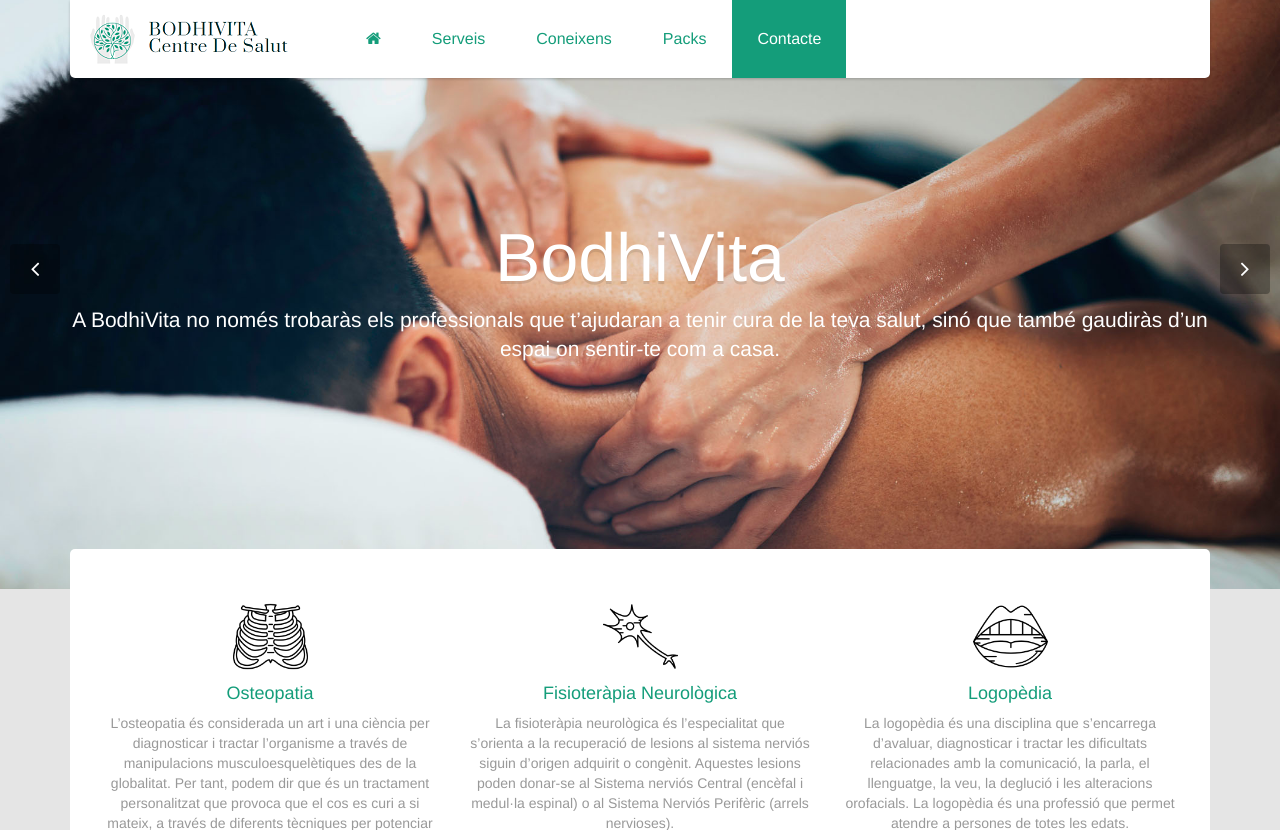
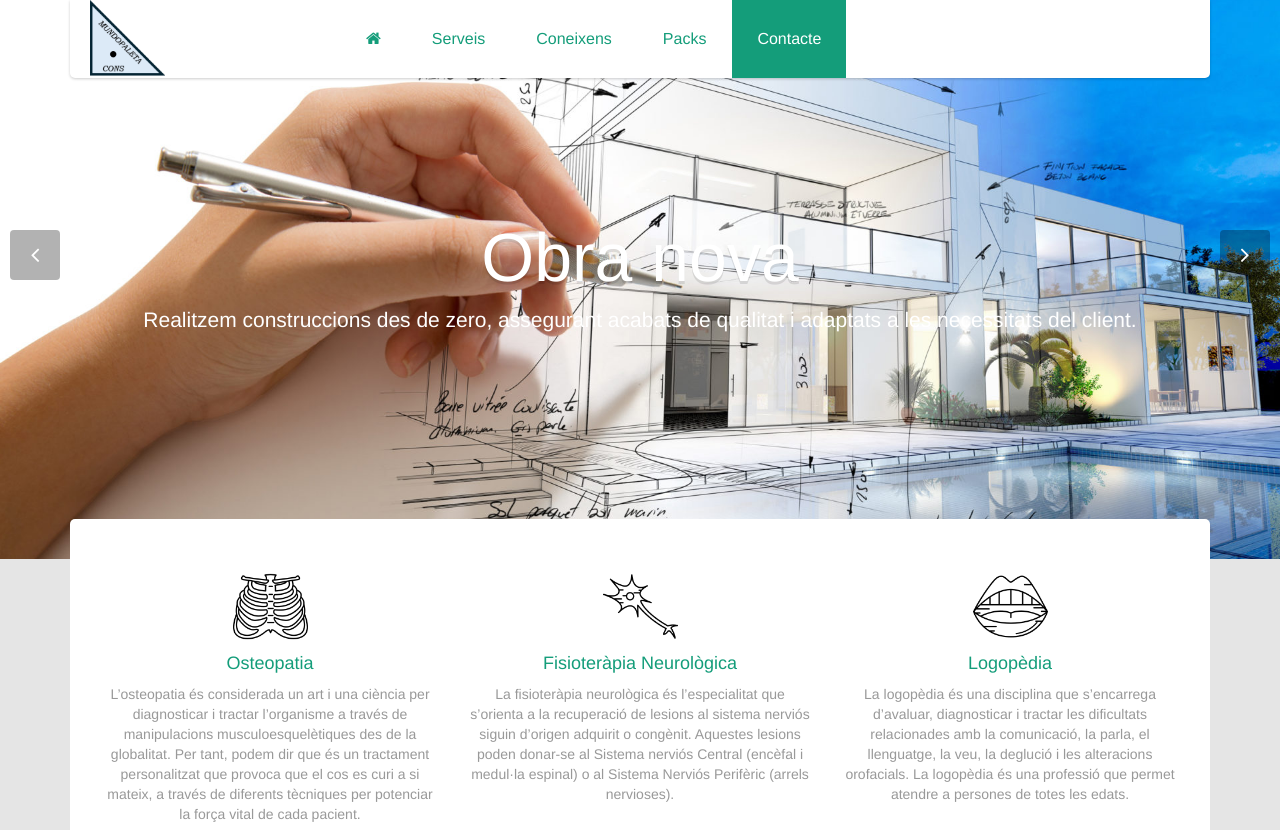
Before and after one commit to TheNaviam/mundopaletacons, a PHP site: page / in a window 1280 px wide. Shown: the top 830 px of the page. Run offline with PHP 8.4, Linux system fonts and the light colour scheme; some libraries are stand-ins or nearby versions.

Commit message:
primeros cambios

```diff
--- a/css/main.css
+++ b/css/main.css
@@ -48,7 +48,7 @@ a:focus {
   z-index: 99999;
 }
 #main-slider {
-  background-image: url(../images/slider-bg.jpg);
+  background-image: url(../images/backMundopaleta.jpg);
   background-attachment: fixed;
   background-size: cover;
   background-position: 50% 50%;
@@ -477,6 +477,7 @@ a:focus {
   width: 200px;
   height: 78px;
   background: url(../images/logo.png) no-repeat 0 50%;
+  background-size: contain;
 }
 .navbar-default .navbar-nav > li {
   margin-left: 1px;
--- a/index.html
+++ b/index.html
@@ -5,7 +5,7 @@
     <meta name="viewport" content="width=device-width, initial-scale=1.0">
     <meta name="description" content="">
     <meta name="author" content="">
-    <title>⭐️ Fisioteràpia · Osteopatia BARCELONA ▷ Sant Andreu</title>
+    <title>Mundopaleta Cons S.L.</title>
     <link href="css/bootstrap.min.css" rel="stylesheet">
     <link href="css/font-awesome.min.css" rel="stylesheet">
     <link href="css/prettyPhoto.css" rel="stylesheet">
@@ -18,7 +18,6 @@
     <link rel="apple-touch-icon-precomposed" sizes="144x144" href="images/ico/apple-touch-icon-144-precomposed.png">
     <link rel="apple-touch-icon-precomposed" sizes="114x114" href="images/ico/apple-touch-icon-114-precomposed.png">
     <link rel="apple-touch-icon-precomposed" sizes="72x72" href="images/ico/apple-touch-icon-72-precomposed.png">
-    <link rel="apple-touch-icon-precomposed" href="images/ico/apple-touch-icon-57-precomposed.png">
 </head><!--/head-->
 
 <body data-spy="scroll" data-target="#navbar" data-offset="0">
@@ -52,16 +51,40 @@
             <div class="item active">
                 <div class="container">
                     <div class="carousel-content">
-                        <h1>BodhiVita</h1>
-                        <p class="lead margin">A BodhiVita no només trobaràs els professionals que t’ajudaran a tenir cura de la teva salut, sinó que també gaudiràs d’un espai on sentir-te com a casa.</p>
+                        <h1>Obra nova</h1>
+                        <p class="lead margin">Realitzem construccions des de zero, assegurant acabats de qualitat i adaptats a les necessitats del client.</p>
                     </div>
                 </div>
             </div><!--/.item-->
-            <div class="item ">
+            <div class="item">
                 <div class="container">
                     <div class="carousel-content">
-                        <h1>Nosaltres</h1>
-                        <p class="lead margin">BodhiVita és un centre de salut, amb excel·lent ubicació pel que fa a connexions amb transport públic i accessibilitat Disposem 3 sales àmplies per realitzar teràpies individualitzades i 1 sala per a la realització d'activitats dirigides.</p>
+                        <h1>Rehabilitació integral</h1>
+                        <p class="lead margin">Restauració i reforma completa d’habitatges i edificis, millorant la seva estructura, funcionalitat i estètica.</p>
+                    </div>
+                </div>
+            </div><!--/.item-->
+            <div class="item">
+                <div class="container">
+                    <div class="carousel-content">
+                        <h1>Impermeabilització</h1>
+                        <p class="lead margin">Protecció d'estructures contra la humitat i filtracions amb solucions duradores i eficaces.</p>
+                    </div>
+                </div>
+            </div><!--/.item-->
+            <div class="item">
+                <div class="container">
+                    <div class="carousel-content">
+                        <h1>Guix</h1>
+                        <p class="lead margin">Aplicació de guix per a acabats llisos, decoratius i de reparació en parets i sostres.</p>
+                    </div>
+                </div>
+            </div><!--/.item-->
+            <div class="item">
+                <div class="container">
+                    <div class="carousel-content">
+                        <h1>Laminat</h1>
+                        <p class="lead margin">Instal·lació de sistemes de guix laminat (Pladur) per a divisions interiors, sostres i solucions decoratives modernes.</p>
                     </div>
                 </div>
             </div><!--/.item-->
@@ -69,6 +92,7 @@
         <a class="prev" href="#main-slider" data-slide="prev"><i class="icon-angle-left"></i></a>
         <a class="next" href="#main-slider" data-slide="next"><i class="icon-angle-right"></i></a>
     </section><!--/#main-slider-->
+
 
     <section id="services">
         <div class="container">
```
Also changed, not shown: images/backMundopaleta.jpg (added), images/logo.png.
